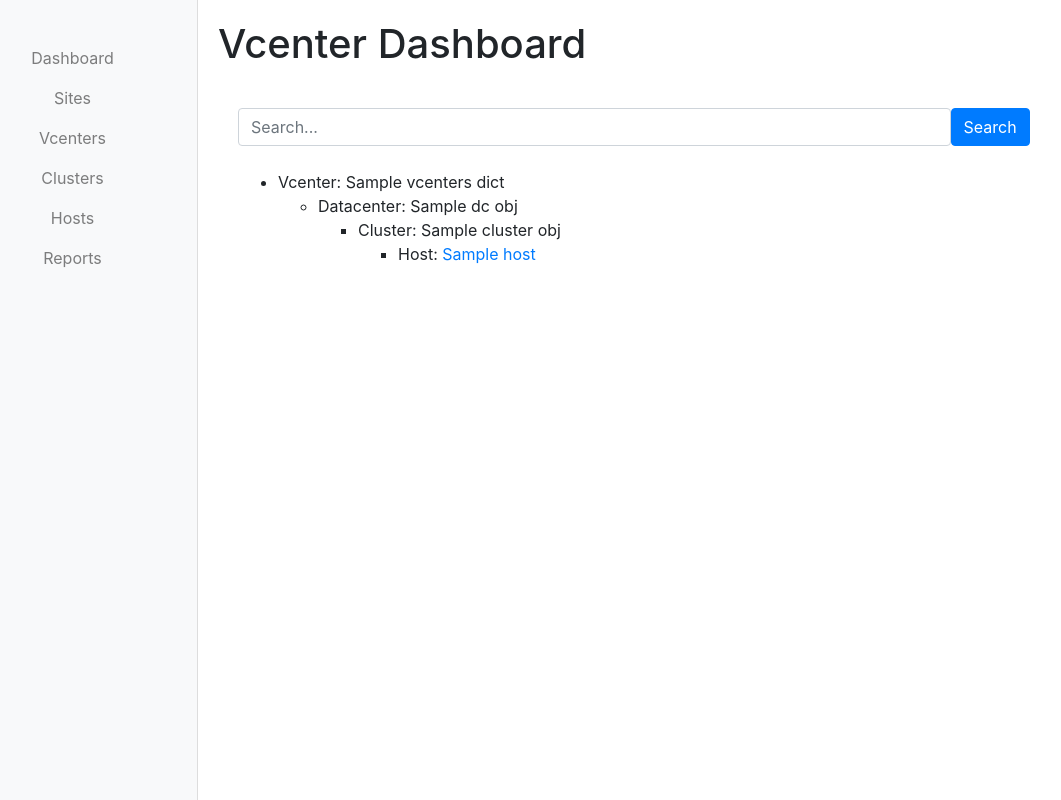
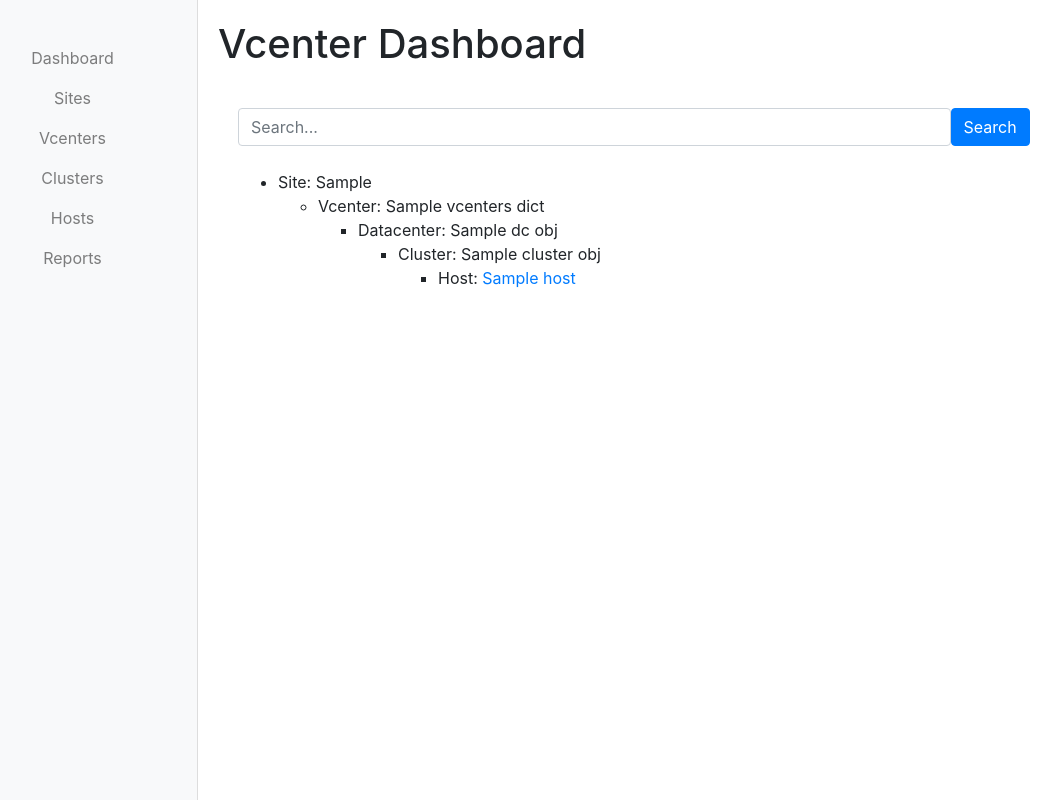
Before and after one commit to jancovic/vcenters_monitor, a Flask app: template templates/index.html in a window 1280 px wide. Shown: the whole page, without its empty margins (52-1113 px from the left). Run offline with Flask 3, Linux system fonts and the light colour scheme; the template is opened without the code that fills it: most values are stand-ins (such as "Sample title", 1, 10 or a date in 2020); parts of the project's set-up code (start-up, migrations or seed data) failed here and were passed over; some libraries are stand-ins or nearby versions.

Commit message:
added site /env attribute / template

```diff
--- a/app.py
+++ b/app.py
@@ -17,12 +17,13 @@ app.static_folder = 'static'
 
 # Class definitions with parent references
 class Vcenters:
-    def __init__(self, vcenter_name, version_build=None):
+    def __init__(self, vcenter_name, version_build=None, vcenter_site=None):
         self.vcenter_name = vcenter_name
         self.datacenters = {}
         self.clusters = {}
         self.hosts = {}
         self.version_build = version_build
+        self.vcenter_site = vcenter_site
 
 class Datacenters:
     def __init__(self, datacenter_id, datacenter_name):
@@ -65,11 +66,12 @@ class Hosts:
 # Dictionary to store Vcenter objects
 vcenters_dict = {}
 
-def print_topology(content, vcenter_name):
+def print_topology(content, vcenter_name, vcenter_site):
     about_info = content.about
     vcenter_version_build = f"{about_info.version} build-{about_info.build}"
-    vcenter_obj = Vcenters(vcenter_name, version_build=vcenter_version_build)
+    vcenter_obj = Vcenters(vcenter_name, version_build=vcenter_version_build, vcenter_site=vcenter_site)
     vcenters_dict[vcenter_name] = vcenter_obj
+
 
     print(f"Processing vCenter: {vcenter_name}")
 
@@ -148,13 +150,15 @@ for vcenter in vcenters:
     vcenter_server = vcenter['vcenter_name']
     username = vcenter['login']
     password = vcenter['pass']
+    vcenter_site = vcenter['site']
 
     try:
         si = SmartConnect(host=vcenter_server, user=username, pwd=password, sslContext=context)
         atexit.register(Disconnect, si)
 
         content = si.RetrieveContent()
-        print_topology(content, vcenter_server)
+        # print_topology(content, vcenter_server)
+        print_topology(content, vcenter_server, vcenter_site)
     except Exception as e:
         print(f"Failed to connect to {vcenter_server}: {e}")
 
--- a/templates/index.html
+++ b/templates/index.html
@@ -4,10 +4,7 @@
     <h1>Vcenter Dashboard</h1>
 
     <div class="content-container">
-
-        <!-- Search Form within Bootstrap Grid System -->
         <div class="row">
-<!--            <div class="col-lg-8 col-md-10">-->
             <div class="col-12 mb-4">
                 <form action="/" method="post" class="form-inline">
                     <input type="text" name="search" class="form-control w-75" placeholder="Search...">
@@ -16,7 +13,6 @@
             </div>
         </div>
 
-    <!-- Display Search Results -->
     {% if search_results %}
         <h2>Search Results:</h2>
         <ul>
@@ -25,27 +21,21 @@
             {% endfor %}
         </ul>
     {% else %}
-        <!-- Display Vcenter, Datacenter, Cluster, and Host lists -->
+        <!-- Assuming each vCenter is directly associated with a site -->
         <ul>
             {% for vcenter_name, vcenter_obj in vcenters_dict.items() %}
+                <li>Site: {{ vcenter_obj.vcenter_site }}
+                    <ul>
                         <li>Vcenter: {{ vcenter_name }}
                             <ul>
                                 {% for dc_id, dc_obj in vcenter_obj.datacenters.items() %}
                                     <li>Datacenter: {{ dc_obj.datacenter_name }}
                                         <ul>
                                             {% for cluster_id, cluster_obj in vcenter_obj.clusters.items() %}
-                                        {% if cluster_obj.parent_datacenter.datacenter_id == dc_id %}
                                                 <li>Cluster: {{ cluster_obj.cluster_name }}
                                                     <ul>
                                                         {% for host_id, host_obj in vcenter_obj.hosts.items() %}
-                                                        {% if host_obj.parent_cluster.cluster_id == cluster_id %}
-                                                            <!-- <li><a href="/host/{{ vcenter_name }}/{{ host_id }}">Host: {{ host_obj.host_name }}</a></li> -->
                                                             <li>Host: <a href="/host/{{ vcenter_name }}/{{ host_id }}">{{ host_obj.host_name }}</a></li>
-                                                        {% endif %}
-                                                    {% endfor %}
-                                                </ul>
-                                            </li>
-                                        {% endif %}
                                                         {% endfor %}
                                                     </ul>
                                                 </li>
@@ -54,7 +44,10 @@
                                     </li>
                                 {% endfor %}
                             </ul>
+                        </li>
+                    </ul>
+                </li>
+            {% endfor %}
+        </ul>
     {% endif %}
-
-    <!-- Your content here -->
 {% endblock %}
```
Lines whose indentation alone changed are shown as unchanged.
